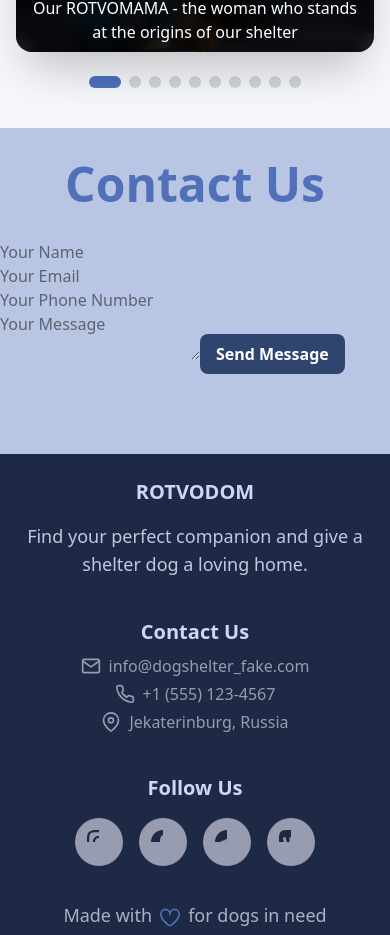
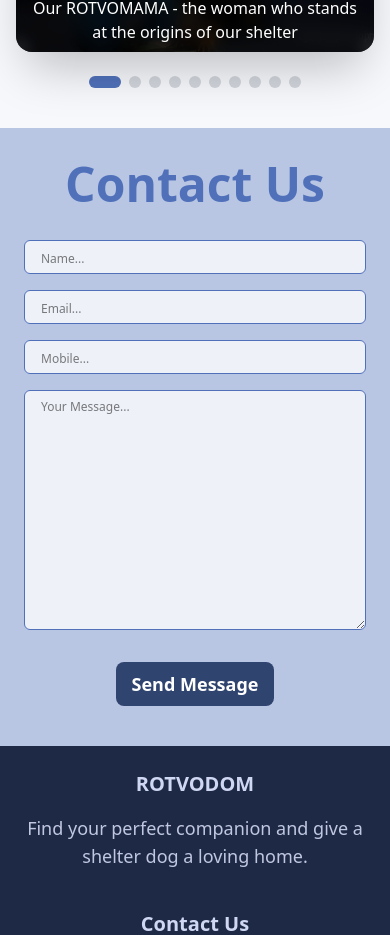
Before and after one commit to bavayra/dog-shelter, a React (Vite) app: page / in a window 390 px wide. Shown: the part 6373-7308 px from the top of the page. Built offline with nearby package versions, Linux system fonts and the light colour scheme.

Commit message:
fix: fixed an issue with a wrong layout when form inputs were displayed wrongfully: grid to flex

```diff
--- a/src/features/ContactSection.tsx
+++ b/src/features/ContactSection.tsx
@@ -29,46 +29,59 @@ const ContactSection = () => {
     setMessage('');
   };
   return (
-    <section id="contacts" className="bg-primary-200 pt-8 pb-20 ">
+    <section id="contacts" className="bg-primary-200 pt-8 pb-10 ">
       <h2 className="flex justify-center text-5xl text-primary-500 font-bold text-center mb-8 ">
         Contact Us
       </h2>
-      <div className="flex lg:grid grid-cols-2">
+      <div className="flex flex-col">
         <div id="socials" className="hidden lg:flex flex-col">
           <h3>Find us on social media</h3>
-
           <SocialLinks size="lg" />
         </div>
         <div id="contact-form">
-          <form onSubmit={handleSubmit}>
+          <form onSubmit={handleSubmit} className=" w-svw px-6">
+            <div
+              id="form-left-side"
+              className="grid grid-rows-3 w-auto mx-auto"
+            >
               <input
                 type="text"
                 value={name}
                 onChange={(e) => setName(e.target.value)}
-              placeholder="Your Name"
+                placeholder="Name..."
                 required
+                className="border bg-primary-100 border-primary-500 rounded-md px-4 py-1 mb-4 w-full placeholder:text-xs"
               />
               <input
                 type="email"
                 value={email}
                 onChange={(e) => setEmail(e.target.value)}
-              placeholder="Your Email"
+                placeholder="Email..."
                 required
+                className="border bg-primary-100 border-primary-500 rounded-md px-4 py-1 mb-4 w-full placeholder:text-xs"
               />
               <input
                 type="tel"
                 value={phone}
                 onChange={(e) => setPhone(e.target.value)}
-              placeholder="Your Phone Number"
+                placeholder="Mobile..."
                 required
+                className="border bg-primary-100 border-primary-500 rounded-md px-4 py-1 mb-4 w-full placeholder:text-xs"
               />
+
               <textarea
                 value={message}
                 onChange={(e) => setMessage(e.target.value)}
-              placeholder="Your Message"
+                placeholder="Your Message..."
                 required
+                className="border bg-primary-100 border-primary-500 rounded-md px-4 py-2 mb-4 w-full min-h-60 placeholder:text-xs"
               ></textarea>
-            <Button type="submit" variant="primary">
+            </div>
+            <Button
+              type="submit"
+              variant="primary"
+              className="mt-4 flex col-span-2 text-center text-lg mx-auto"
+            >
               Send Message
             </Button>
           </form>
```
Lines whose indentation alone changed are shown as unchanged.
